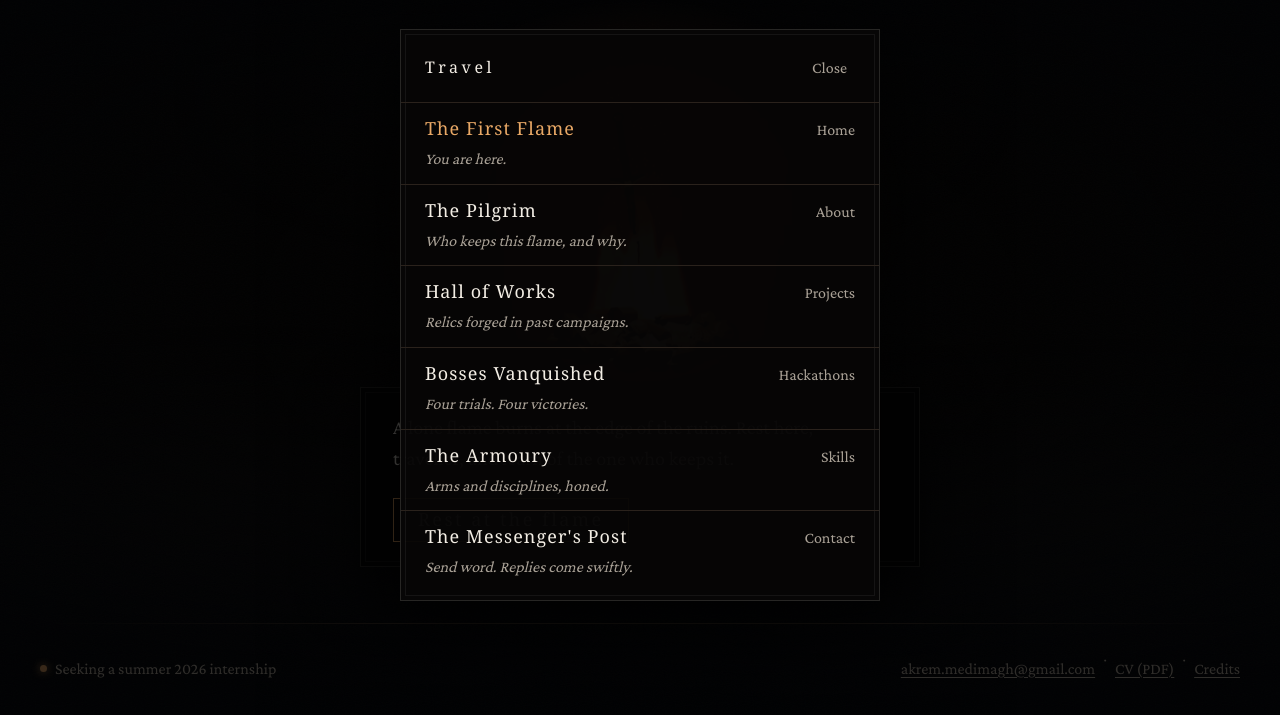
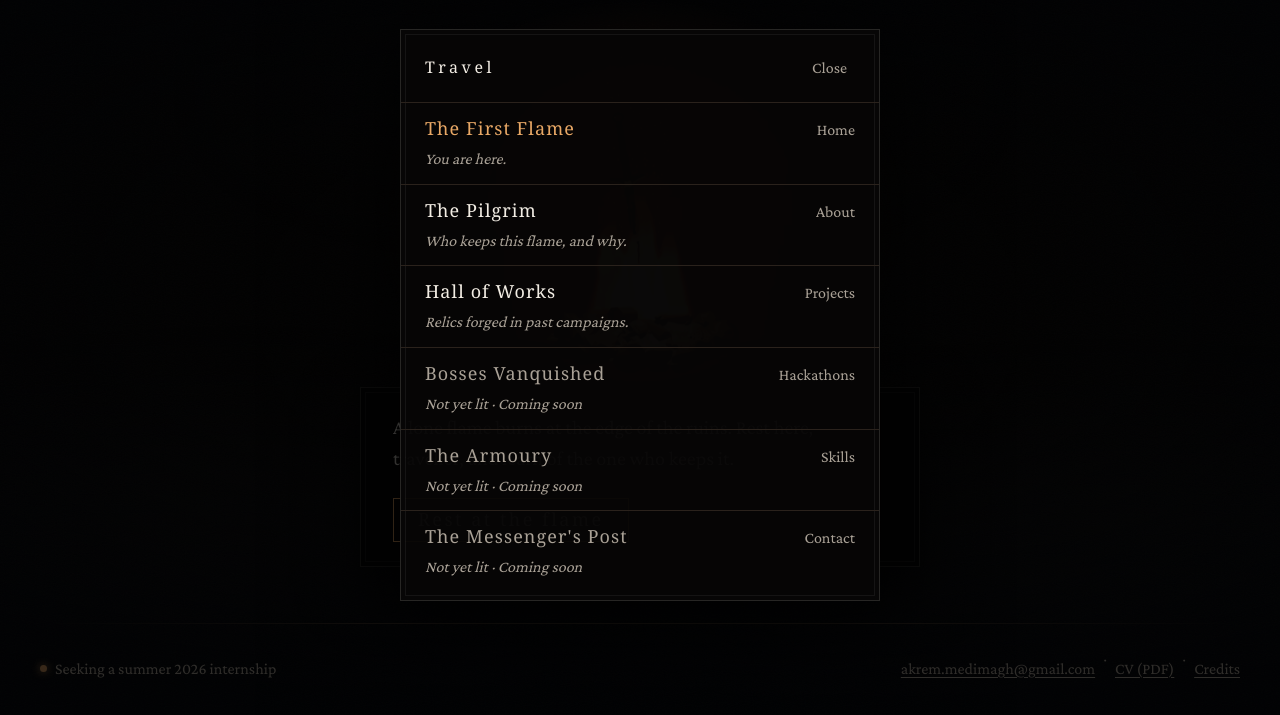
Before and after one commit to lost4onin/Bonefire-protfolio, an Astro site: page / in a window 1280 px wide. Both pictures are taken after a click on the button "Travel". Shown: the part 85-800 px from the top of the page. Built offline with nearby package versions, Linux system fonts and the light colour scheme; Astro itself is replaced by a stand-in of ours; a web font is replaced by a local one.

Commit message:
fix(travel): show unbuilt places as unlit instead of dead links
The Travel menu (on every page, and the landing's own menu) linked to
Bosses Vanquished, The Armoury and The Messenger's Post, whose pages
don't exist yet, so a recruiter clicking them landed on the 404. A
place whose page file isn't in src/pages is now listed as "Not yet
lit · Coming soon", not a link, and skipped by the arrow keys. Each
one lights up by itself when its page is added.

```diff
--- a/src/components/ui/TravelMenu.astro
+++ b/src/components/ui/TravelMenu.astro
@@ -7,8 +7,10 @@
  * Keyboard: ↑/↓ (and Home/End) move between places, Enter goes, ESC closes the dialog.
  * The native dialog gives the focus trap and ESC; focus goes back to whatever opened it.
  * Phones: the dialog becomes a bottom sheet.
+ * A bonfire whose page doesn't exist yet is unlit: listed (with "Not yet lit · Coming soon"), not a
+ * link, skipped by the arrow keys. It lights up by itself once its page file is in src/pages/.
  */
-import { bonfires } from '@/data/site';
+import { bonfires, unlit } from '@/data/site';
 import { cleanPath } from '@/lib/paths';
 import TextBox from './TextBox.astro';
 import KeyPrompt from './KeyPrompt.astro';
@@ -23,6 +25,13 @@ const { variant = 'inline', current = Astro.url.pathname, class: className } = A
 const here = cleanPath(current); // built pages see /about.html here, visitors /about
 const isHere = (href: string) =>
   href === '/' ? here === '/' : here === href || here.startsWith(href + '/');
+// routes that have a page (src/pages/about.astro → /about), so the menu never links to a 404
+const routes = new Set(
+  Object.keys(import.meta.glob('/src/pages/**/*.{astro,md,mdx}')).map((file) =>
+    cleanPath(file.replace(/^\/src\/pages/, '').replace(/\.(astro|mdx?)$/, '')),
+  ),
+);
+const isLit = (href: string) => routes.has(href);
 const headingId = variant === 'modal' ? 'travel-dialog-title' : 'travel-inline-title';
 ---
 
@@ -42,6 +51,7 @@ const headingId = variant === 'modal' ? 'travel-dialog-title' : 'travel-inline-t
         <ul class="list" data-travel-list>
           {bonfires.map((b) => (
             <li>
+              {isLit(b.href) ? (
                 <a href={b.href} aria-current={isHere(b.href) ? 'page' : undefined}>
                   <span class="row">
                     <span class="name">{b.name}</span>
@@ -49,6 +59,15 @@ const headingId = variant === 'modal' ? 'travel-dialog-title' : 'travel-inline-t
                   </span>
                   <span class="lore">{isHere(b.href) ? 'You are here.' : b.lore}</span>
                 </a>
+              ) : (
+                <span class="unlit">
+                  <span class="row">
+                    <span class="name">{b.name}</span>
+                    <span class="section">{b.section}</span>
+                  </span>
+                  <span class="lore">{`${unlit.lore} · ${unlit.plain}`}</span>
+                </span>
+              )}
             </li>
           ))}
         </ul>
@@ -66,6 +85,7 @@ const headingId = variant === 'modal' ? 'travel-dialog-title' : 'travel-inline-t
           .filter((b) => !isHere(b.href))
           .map((b) => (
             <li>
+              {isLit(b.href) ? (
                 <a href={b.href}>
                   <span class="row">
                     <span class="name">{b.name}</span>
@@ -73,6 +93,15 @@ const headingId = variant === 'modal' ? 'travel-dialog-title' : 'travel-inline-t
                   </span>
                   <span class="lore">{b.lore}</span>
                 </a>
+              ) : (
+                <span class="unlit">
+                  <span class="row">
+                    <span class="name">{b.name}</span>
+                    <span class="section">{b.section}</span>
+                  </span>
+                  <span class="lore">{`${unlit.lore} · ${unlit.plain}`}</span>
+                </span>
+              )}
             </li>
           ))}
       </ul>
@@ -209,7 +238,8 @@ const headingId = variant === 'modal' ? 'travel-dialog-title' : 'travel-inline-t
     margin: 0;
     padding: 0;
   }
-  .list a {
+  .list a,
+  .unlit {
     display: flex;
     flex-direction: column;
     gap: var(--sp-1);
@@ -219,6 +249,11 @@ const headingId = variant === 'modal' ? 'travel-dialog-title' : 'travel-inline-t
     color: var(--c-bone);
     text-decoration: none;
     transition: background var(--dur-fast) var(--ease-out);
+  }
+  /* not built yet: quieter, no hover, nothing to click */
+  .unlit {
+    color: var(--c-text-dim);
+    cursor: default;
   }
   .list a:hover,
   .list a:focus-visible {
--- a/src/data/site.ts
+++ b/src/data/site.ts
@@ -86,6 +86,9 @@ export const bonfires: Bonfire[] = [
   },
 ];
 
+/** A bonfire whose page isn't built yet: the Travel menu lists it, but not as a link. */
+export const unlit = { lore: 'Not yet lit', plain: 'Coming soon' } as const;
+
 export const recruiterRoute = { href: '/cv', label: 'Skip the journey' } as const;
 
 /** Landing intro (M2). Plays once per visitor, then the Travel menu. */
```
Lines whose indentation alone changed are shown as unchanged.
